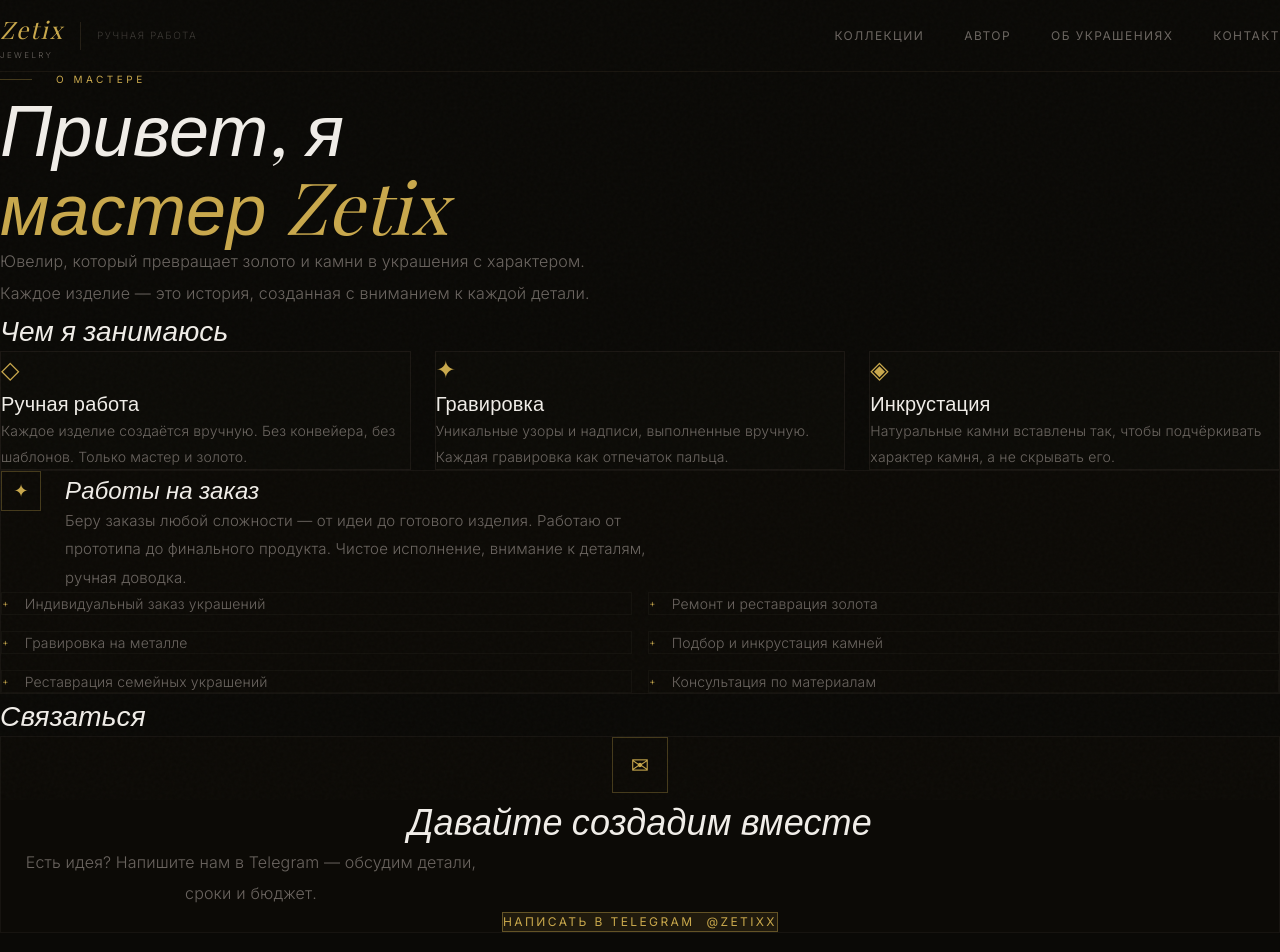
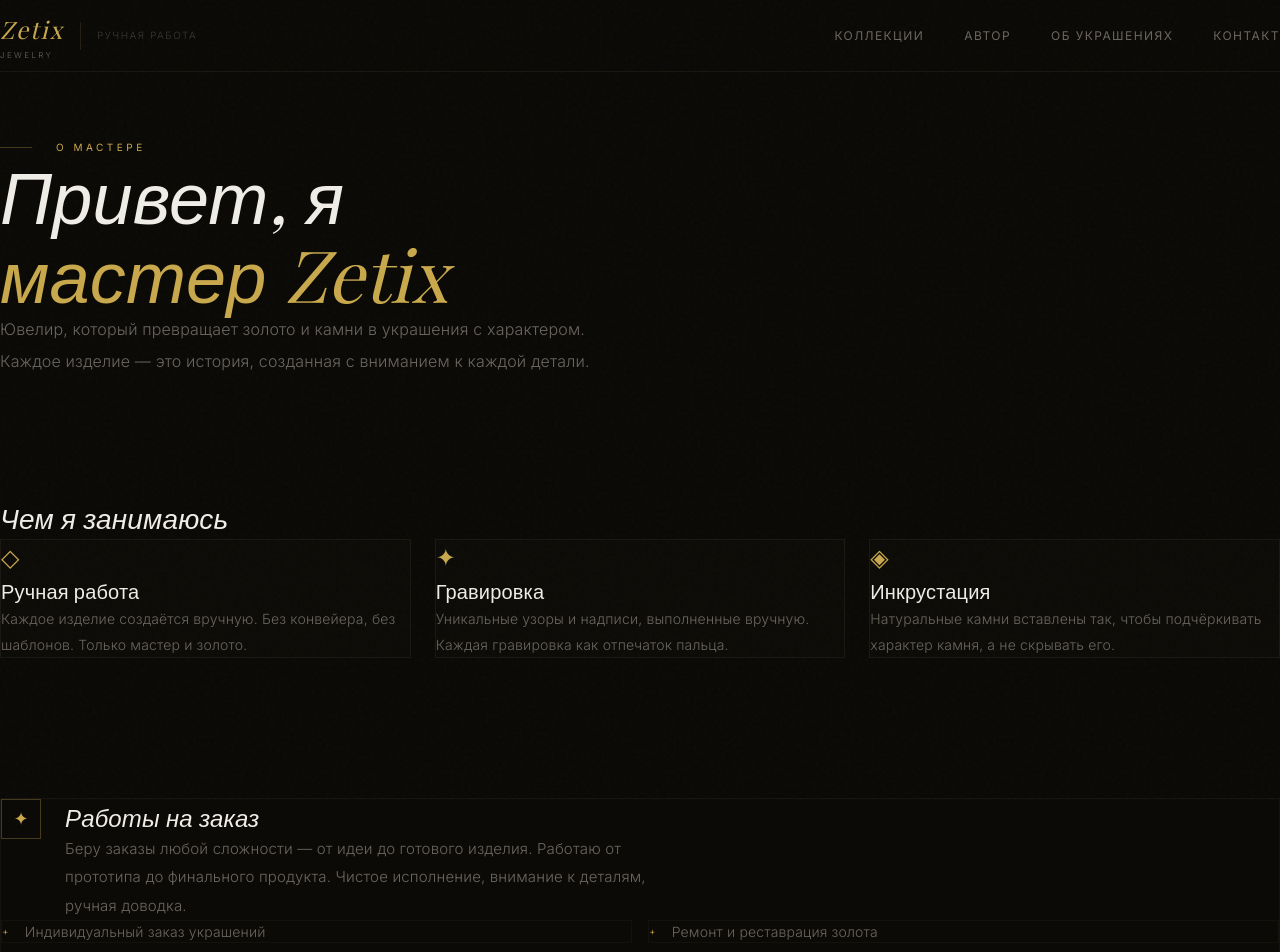
Before and after one commit to abrikoska1212/zetix-jewelry, a Next.js app: page /author in a window 1280 px wide. Shown: the top 952 px of the page. Built offline with nearby package versions, Linux system fonts and the light colour scheme.

Commit message:
fix: author page - massive spacing, sections separated, navbar overlap fixed

```diff
--- a/src/app/author/page.tsx
+++ b/src/app/author/page.tsx
@@ -8,10 +8,7 @@ export default function AuthorPage() {
   return (
     <>
       <Navbar />
-      <main
-        className="m-0 min-h-screen p-0"
-        style={{ paddingTop: 72 }}
-      >
+      <main className="min-h-screen">
         <Author />
       </main>
       <Footer />
--- a/src/app/components/Author.tsx
+++ b/src/app/components/Author.tsx
@@ -35,17 +35,17 @@ export default function Author() {
   const isInView = useInView(ref, { once: true, margin: "-100px" });
 
   return (
-    <section
-      id="author"
-      ref={ref}
-      className="px-10 md:px-16 pt-20 pb-32 md:pt-28 md:pb-44"
+    <section id="author" ref={ref}>
+      {/* Приветствие */}
+      <div
+        className="px-10 md:px-16"
+        style={{ paddingTop: 140, paddingBottom: 120 }}
       >
-      {/* Заголовок секции */}
         <motion.div
           initial={{ opacity: 0 }}
           animate={isInView ? { opacity: 1 } : {}}
           transition={{ duration: 1 }}
-        className="mb-10 flex items-center gap-6"
+          className="mb-8 flex items-center gap-6"
         >
           <div className="h-[1px] w-8 bg-gold/30" />
           <span
@@ -56,13 +56,11 @@ export default function Author() {
           </span>
         </motion.div>
 
-      {/* Приветствие + описание */}
-      <div className="mb-32 max-w-[800px]">
         <motion.h2
           initial={{ opacity: 0 }}
           animate={isInView ? { opacity: 1 } : {}}
           transition={{ duration: 1, delay: 0.1 }}
-          className="mb-10 text-[48px] leading-[1.1] font-[400] italic md:text-[72px]"
+          className="mb-8 text-[48px] leading-[1.1] font-[400] italic md:text-[72px]"
           style={{ fontFamily: "var(--font-display)" }}
         >
           Привет, я
@@ -82,22 +80,22 @@ export default function Author() {
         </motion.p>
       </div>
 
-      {/* Что я делаю — карточки */}
-      <motion.div
+      {/* Чем я занимаюсь */}
+      <div
+        className="px-10 md:px-16"
+        style={{ paddingBottom: 140 }}
+      >
+        <motion.h3
           initial={{ opacity: 0 }}
           animate={isInView ? { opacity: 1 } : {}}
           transition={{ duration: 1, delay: 0.3 }}
-        className="mb-12"
-      >
-        <h3
-          className="mb-12 text-[28px] font-[400] italic text-text"
+          className="mb-14 text-[28px] font-[400] italic text-text"
           style={{ fontFamily: "var(--font-display)" }}
         >
           Чем я занимаюсь
-        </h3>
-      </motion.div>
+        </motion.h3>
 
-      <div className="mb-32 grid grid-cols-1 gap-6 md:grid-cols-3">
+        <div className="grid grid-cols-1 gap-6 md:grid-cols-3">
           {skills.map((skill, i) => (
             <motion.div
               key={skill.title}
@@ -123,13 +121,15 @@ export default function Author() {
             </motion.div>
           ))}
         </div>
+      </div>
 
-      {/* Услуги на заказ */}
-      <motion.div
-        initial={{ opacity: 0 }}
-        animate={isInView ? { opacity: 1 } : {}}
-        transition={{ duration: 1, delay: 0.5 }}
-        className="mb-32 border border-border/40 p-10 md:p-14"
+      {/* Работы на заказ */}
+      <div
+        className="px-10 md:px-16"
+        style={{ paddingBottom: 140 }}
+      >
+        <div
+          className="border border-border/40 p-10 md:p-14"
           style={{ background: "rgba(17, 16, 9, 0.3)" }}
         >
           <div className="flex items-start gap-6 mb-10">
@@ -166,13 +166,13 @@ export default function Author() {
               </div>
             ))}
           </div>
-      </motion.div>
+        </div>
+      </div>
 
       {/* Связаться */}
-      <motion.div
-        initial={{ opacity: 0 }}
-        animate={isInView ? { opacity: 1 } : {}}
-        transition={{ duration: 1, delay: 0.6 }}
+      <div
+        className="px-10 md:px-16"
+        style={{ paddingBottom: 160 }}
       >
         <h3
           className="mb-12 text-[28px] font-[400] italic text-text"
@@ -212,7 +212,7 @@ export default function Author() {
             <span>@zetixx</span>
           </a>
         </div>
-      </motion.div>
+      </div>
     </section>
   );
 }
```
Lines whose indentation alone changed are shown as unchanged.
